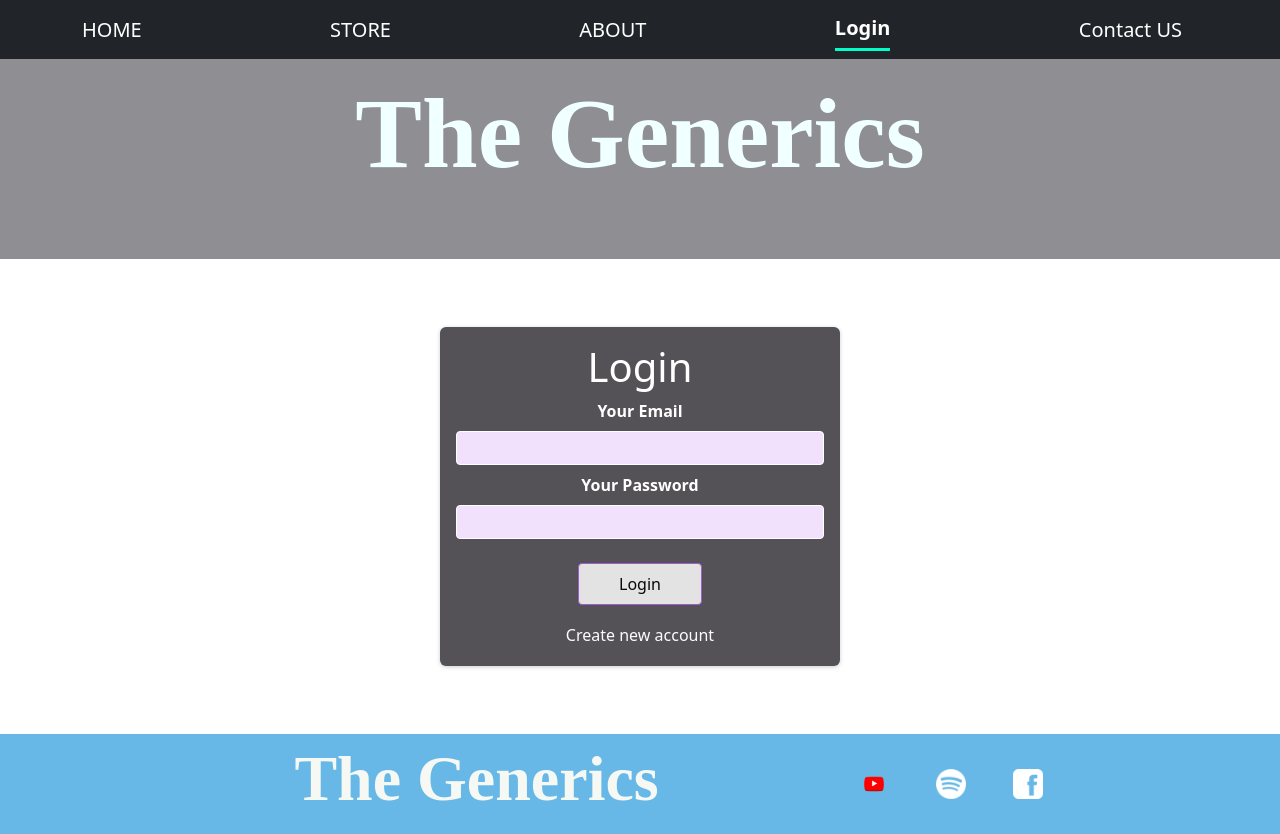
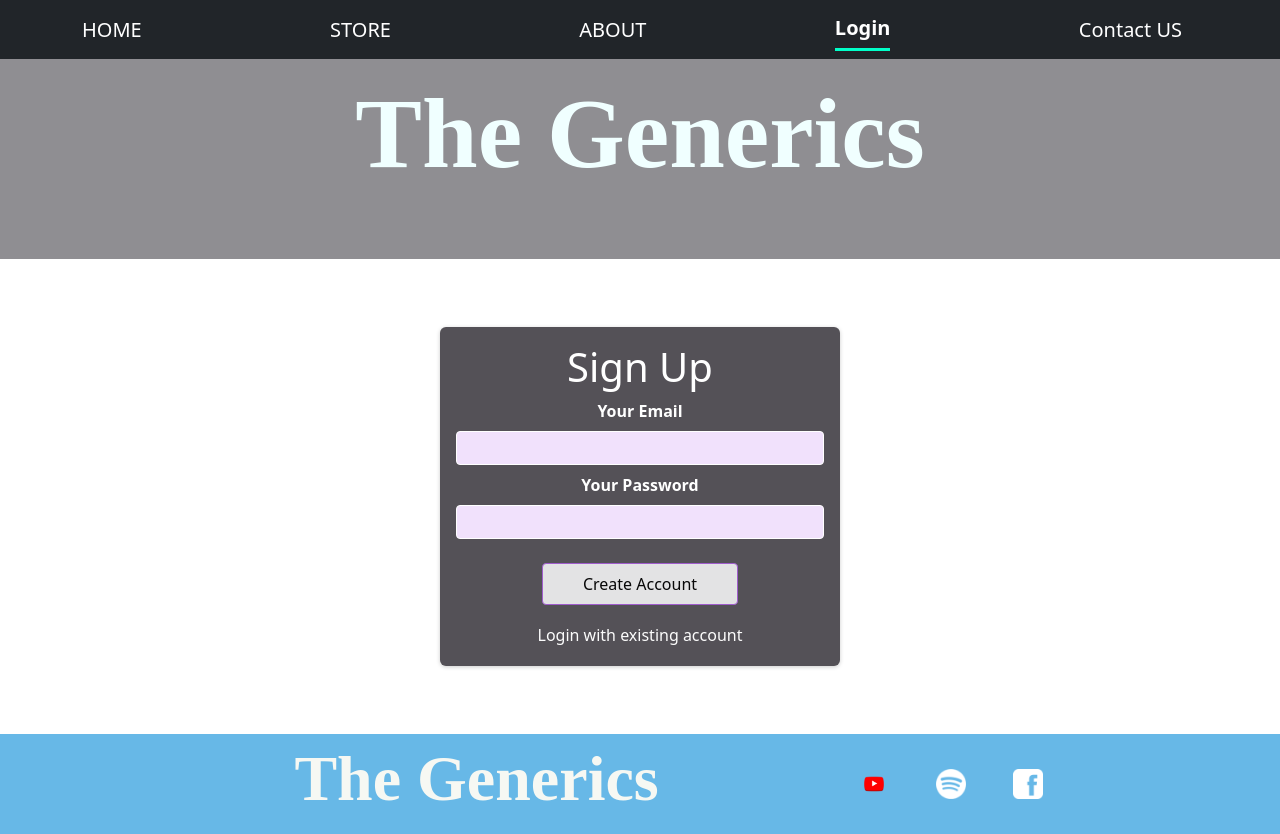
Before and after one commit to revivesanjeev/E-commerce-webapp, a React (Create React App) app: page /auth in a window 1280 px wide. Built offline with nearby package versions, Linux system fonts and the light colour scheme.

Commit message:
some modification needed

```diff
--- a/src/App.js
+++ b/src/App.js
@@ -61,9 +61,9 @@ const App = () => {
               path="/contact"
               element={<Contact onSubmit={handleSubmitForm} />}
             />
-            {authCtx.isLoggedIn && (
+
               <Route path="/product/:productId" element={<ProductDetails />} />
-            )}
+
 
           </Routes>
         </main>
--- a/src/components/Auth/Auth.js
+++ b/src/components/Auth/Auth.js
@@ -8,7 +8,7 @@ function Auth() {
   const passwordInputRef = useRef();
   const authCtx = useContext(AuthContext);
   const navigate = useNavigate();
-  const [isLogin, setIsLogin] = useState(true);
+  const [isLogin, setIsLogin] = useState(false);
   const [isLoading, setIsLoading] = useState(false);
 
   useEffect(() => {
--- a/src/components/AvailabelProducts.js
+++ b/src/components/AvailabelProducts.js
@@ -3,28 +3,43 @@ import Button from "react-bootstrap/Button";
 import Card from "react-bootstrap/Card";
 import "./AvailabelProduct.css";
 import ProductContext from "./ProductContext";
+import AuthContext from "./AuthContext";
 
 function AvailabelProduct({ title, price, imageUrl ,id,onClick}) {
    const { addToCart } = useContext(ProductContext);
+   const authCtx =useContext(AuthContext);
+
+
 
    const handleAddToCart=(e)=>{
     e.stopPropagation();
     addToCart({title,price,imageUrl,id});
    };
 
+
+   const handleButtonClick = (e) => {
+    e.stopPropagation();
+    if (authCtx.isLoggedIn) {
+      handleAddToCart(e);
+    } else {
+      alert("Please login to add your favorite product into the cart");
+    }
+
+
+  };
+
   return (
-    <div  onClick={onClick}>
+    <div onClick={authCtx.isLoggedIn ? onClick : null}>
       <Card className="card">
         <Card.Title className="cardtitle">{title}</Card.Title>
         <Card.Img className="cardimg" variant="top" src={imageUrl} />
         <Card.Body className="cardbody">
           <Card.Text className="cardtext">{price}</Card.Text>
-          <Button variant="primary" onClick={handleAddToCart}>
+          <Button variant="primary" onClick={handleButtonClick}>
             Add To Cart
           </Button>
         </Card.Body>
       </Card>
-
     </div>
   );
 }
--- a/src/components/UpperHeader.js
+++ b/src/components/UpperHeader.js
@@ -6,11 +6,26 @@ import Button from "react-bootstrap/Button";
 import Badge from "react-bootstrap/Badge";
 import "./UpperHeader.css";
 import { useLocation, NavLink } from "react-router-dom";
+import AuthContext from "./AuthContext";
 
 function UpperHeader({ onCartButtonClick }) {
   const { cartProducts } = useContext(ProductContext);
   const cartItemCount = cartProducts.length;
   const location = useLocation();
+   const authCtx=useContext(AuthContext);
+
+
+
+  const handleAuthButtonClick = () => {
+    if (authCtx.isLoggedIn) {
+      authCtx.logout();
+    } else {
+      authCtx.login();
+    }
+  };
+
+
+
 
   return (
     <Navbar variant="dark" bg="dark" expand="lg" className="customnav">
@@ -40,8 +55,9 @@ function UpperHeader({ onCartButtonClick }) {
           as={NavLink}
           to="/auth"
           className={({ isActive }) => (isActive ? "active" : "")}
+          onClick={handleAuthButtonClick}
         >
-          Login
+          {authCtx.isLoggedIn ? "Logout" : "Login"}
         </Navbar.Brand>
         <Navbar.Brand
           as={NavLink}
--- a/src/index.js
+++ b/src/index.js
@@ -4,6 +4,7 @@ import './index.css';
 import App from './App';
 import reportWebVitals from './reportWebVitals';
 import { ProductProvider } from "./components/ProductContext";
+import { AuthContextProvider } from './components/AuthContext';
 
 /* React Bootstrap Configuration*/
 
@@ -16,7 +17,9 @@ const root = ReactDOM.createRoot(document.getElementById('root'));
 root.render(
   <React.StrictMode>
     <ProductProvider>
-      <App />
+      <AuthContextProvider>
+        <App />
+      </AuthContextProvider>
     </ProductProvider>
   </React.StrictMode>
 );
```
